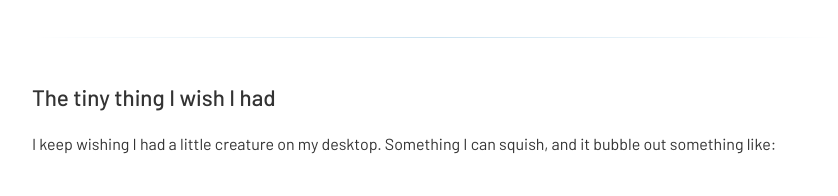
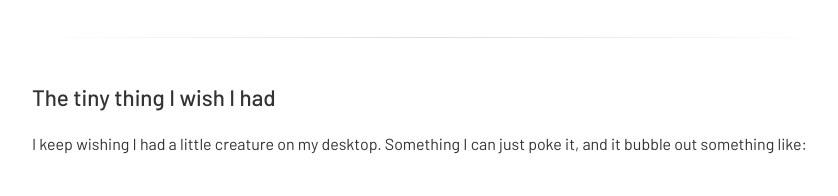
Before and after one commit to Rrrima/rrrima.github.io, a React (Create React App) app: page /blog/proactive-assistance in a window 1280 px wide. Shown: the part 940-1136 px from the top of the page, without its empty margins (208-1046 px from the left). Built offline with nearby package versions, Linux system fonts and the light colour scheme; a web font is replaced by a local one.

Commit message:
change wording

```diff
--- a/src/components/blogs/ProactiveAssistance.js
+++ b/src/components/blogs/ProactiveAssistance.js
@@ -187,7 +187,7 @@ const ProactiveAssistance = () => {
 
           <Paragraph>
             I keep wishing I had a little creature on my desktop. Something I
-            can squish, and it bubble out something like:
+            can just poke it, and it bubble out something like:
           </Paragraph>
 
           {/* <TalkingBubble>
```
